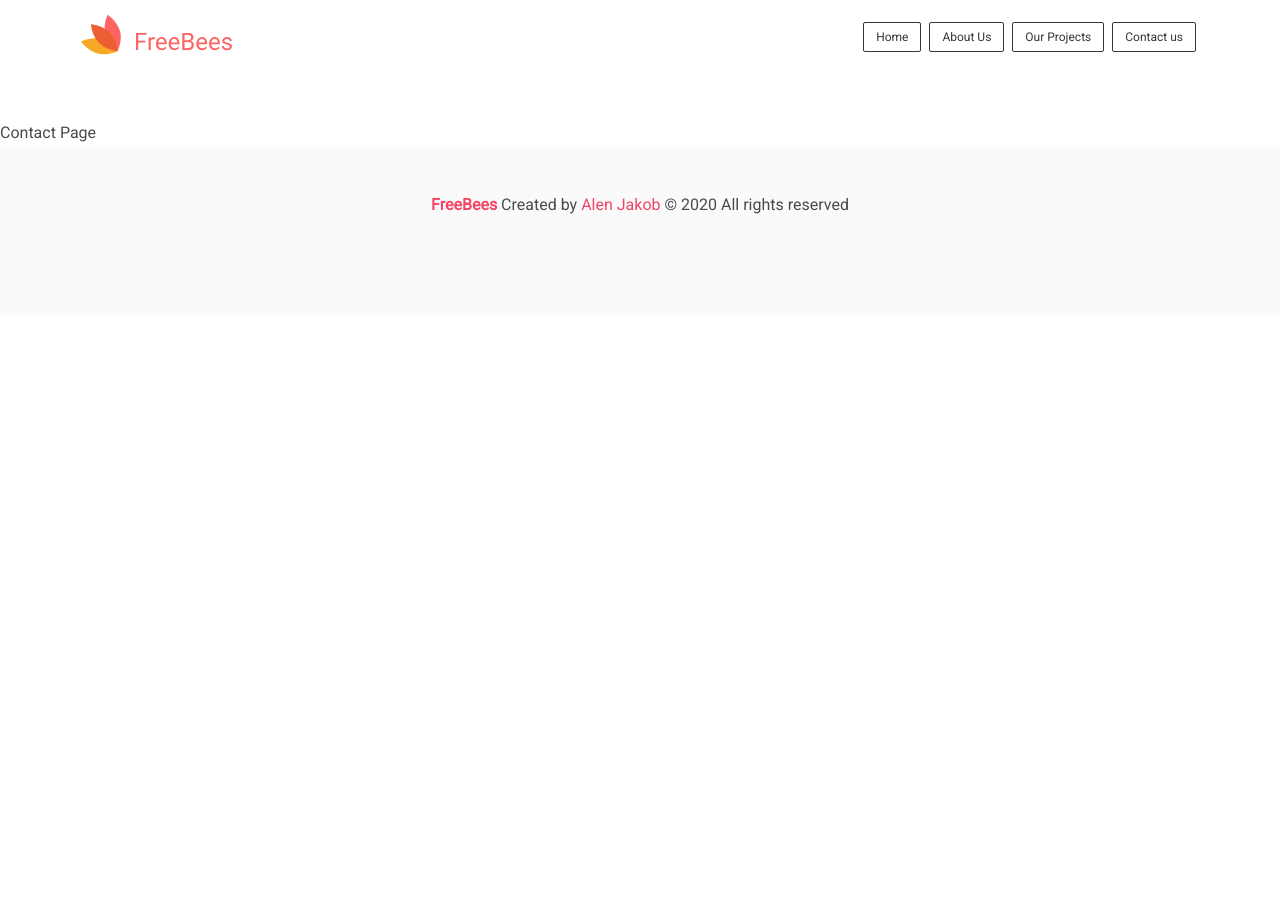
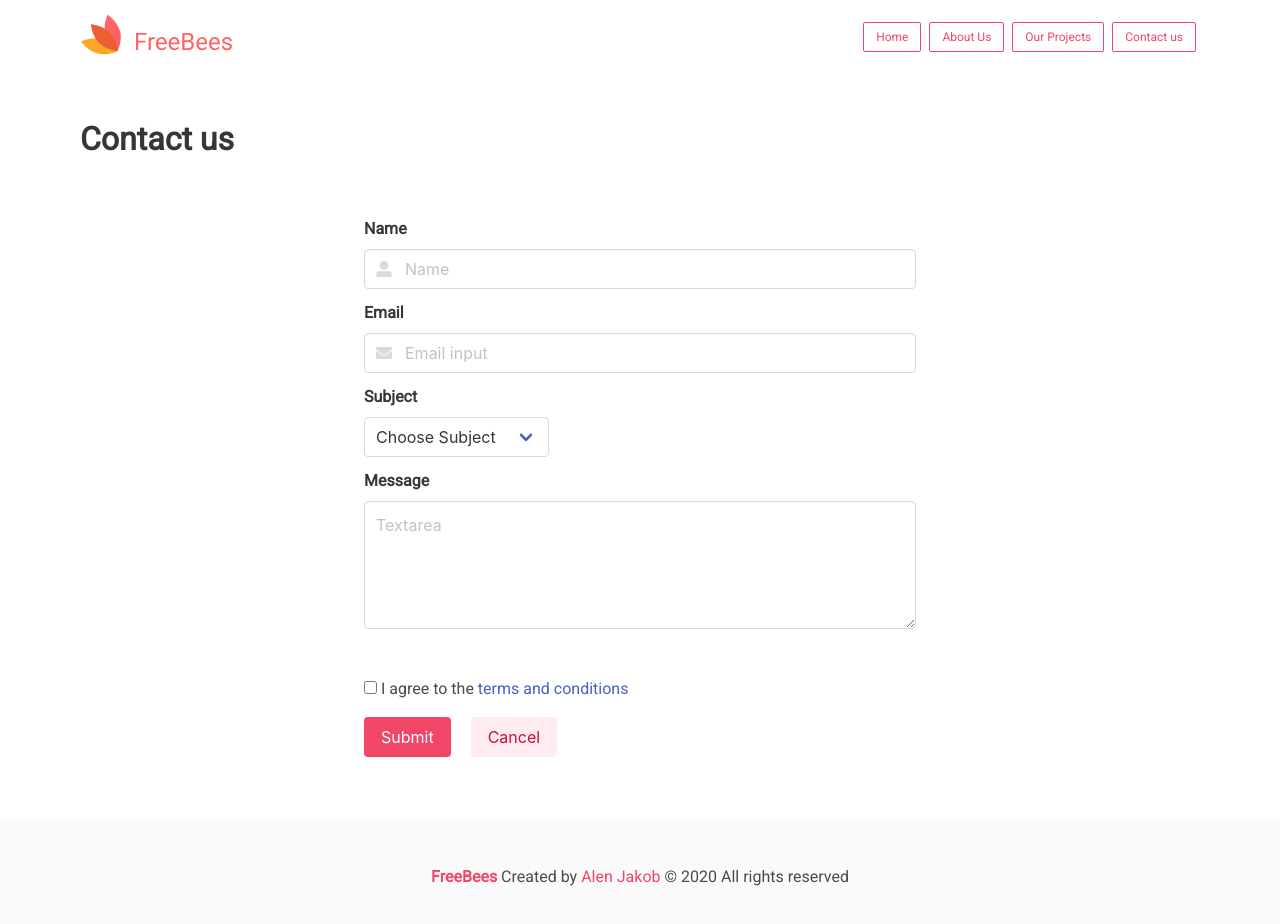
Before and after one commit to AlenJakob/frelance-web, a Vue app: page /contact in a window 1280 px wide. Shown: the top 924 px of the page. Before the commit the page ends 800 px from the top, so only its background shows below. Built offline with nearby package versions, Linux system fonts and the light colour scheme.

Commit message:
added form to contact page

```diff
--- a/src/components/Nav.vue
+++ b/src/components/Nav.vue
@@ -1,5 +1,9 @@
 <template>
-  <nav class="container navbar mb-6 " role="navigation" aria-label="main navigation">
+  <nav
+    class="container navbar mb-6 "
+    role="navigation"
+    aria-label="main navigation"
+  >
     <div class="navbar-brand">
       <router-link class="navbar-item" to="/">
         <logo />
@@ -22,10 +26,26 @@
     <div class="navbar-menu">
       <div class="navbar-end">
         <div class="navbar-item buttons">
-          <router-link to="/home" class="navbar-item is-dark is-outlined button is-small">Home</router-link>
-          <router-link to="/about" class="navbar-item is-dark is-outlined button is-small">About Us</router-link>
-          <router-link to="/projects" class="navbar-item is-dark is-outlined button is-small">Our Projects</router-link>
-          <router-link to="/contact" class="navbar-item is-dark is-outlined button is-small">Contact us</router-link>
+          <router-link
+            to="/home"
+            class="navbar-item is-danger is-outlined button is-small"
+            >Home</router-link
+          >
+          <router-link
+            to="/about"
+            class="is-big navbar-item is-danger is-outlined button is-small"
+            >About Us</router-link
+          >
+          <router-link
+            to="/projects"
+            class="navbar-item is-danger is-outlined button is-small"
+            >Our Projects</router-link
+          >
+          <router-link
+            to="/contact"
+            class="navbar-item is-danger is-outlined button is-small"
+            >Contact us</router-link
+          >
         </div>
       </div>
     </div>
@@ -47,10 +67,27 @@ export default {
 </script>
 
 <style>
-.button.is-dark.is-outlined:last-child {
-  margin-right: 0.5rem;
-}
 .menu-show {
   display: block !important;
 }
+@media only screen and (max-width: 600px) {
+  .navbar-item.buttons a {
+    max-width: 210px;
+    margin: 0.5rem auto;
+  }
+  .navbar-item {
+    display: flex;
+    justify-content: center;
+    align-items: center;
+  }
+  .buttons .button:not(:last-child):not(.is-fullwidth) {
+  margin-right: auto !important;
+}
+}
+@media only screen and (min-width: 600px){
+.button:last-child{
+  margin-right: 0.5rem!important;
+}
+}
+
 </style>
--- /dev/null
+++ b/src/components/Projects/CardProject.vue
@@ -0,0 +1,43 @@
+<template>
+  <div class="card is-4 column">
+    <div class="card-image">
+      <figure class="image is-4by3">
+        <img
+          src="https://bulma.io/images/placeholders/1280x960.png"
+          alt="Placeholder image"
+        />
+      </figure>
+    </div>
+    <div class="card-content">
+      <div class="media">
+        <div class="media-left">
+          <figure class="image is-48x48">
+            <img
+              src="https://bulma.io/images/placeholders/96x96.png"
+              alt="Placeholder image"
+            />
+          </figure>
+        </div>
+        <div class="media-content">
+          <p class="title is-4">John Smith</p>
+          <p class="subtitle is-6">@johnsmith</p>
+        </div>
+      </div>
+
+      <div class="content">
+        Lorem ipsum dolor sit amet, consectetur adipiscing elit. Phasellus nec
+        iaculis mauris. <a>@bulmaio</a>. <a href="#">#css</a>
+        <a href="#">#responsive</a>
+        <br />
+        <time datetime="2016-1-1">11:09 PM - 1 Jan 2016</time>
+      </div>
+    </div>
+  </div>
+</template>
+
+<script>
+export default {};
+</script>
+
+<style>
+</style>
--- a/src/views/About.vue
+++ b/src/views/About.vue
@@ -1,6 +1,6 @@
 <template>
   <div class="about container">
-    <h1 class="title">About us</h1>
+    <h1 class="title ml-4">About us</h1>
     <Article />
   </div>
 </template>
--- a/src/views/Contact.vue
+++ b/src/views/Contact.vue
@@ -1,15 +1,74 @@
 <template>
-  <div>
-      <h1>Contact Page</h1>
+  <div class="container">
+    <h1 class="title ml-4">Contact us</h1>
+    <form action="POST" class="container column is-6 mt-6 mb-6">
+      <div class="field ">
+        <label class="label">Name</label>
+        <div class="control has-icons-left">
+          <input class="input" type="text" placeholder="Name" />
+          <span class="icon is-small is-left">
+            <i class="fas fa-user-alt"></i>
+          </span>
+        </div>
+      </div>
+
+      <div class="field">
+        <label class="label">Email</label>
+        <div class="control has-icons-left ">
+          <input class="input" type="email" placeholder="Email input" />
+          <span class="icon is-small is-left">
+            <i class="fas fa-envelope"></i>
+          </span>
+        </div>
+      </div>
+
+      <div class="field">
+        <label class="label">Subject</label>
+        <div class="control">
+          <div class="select">
+            <select>
+              <option>Choose Subject</option>
+              <option>Personal Website</option>
+              <option>Landing Page</option>
+              <option>Fix Bugs</option>
+              <option>Cooperation</option>
+              <option>Other Question</option>
+            </select>
+          </div>
+        </div>
+      </div>
+
+      <div class="field">
+        <label class="label">Message</label>
+        <div class="control">
+          <textarea class="textarea" placeholder="Textarea"></textarea>
+        </div>
+      </div>
+
+      <div class="field mt-6 mb-4">
+        <div class="control">
+          <label class="checkbox">
+            <input type="checkbox" />
+            I agree to the <a href="#">terms and conditions</a>
+          </label>
+        </div>
+      </div>
+
+      <div class="field is-grouped">
+        <div class="control">
+          <button type="submit" class="button is-danger">Submit</button>
+        </div>
+        <div class="control">
+          <button class="button is-danger is-light">Cancel</button>
+        </div>
+      </div>
+    </form>
   </div>
 </template>
 
 <script>
-export default {
-
-}
+export default {};
 </script>
 
 <style>
-
 </style>
--- a/src/views/Home.vue
+++ b/src/views/Home.vue
@@ -5,7 +5,7 @@
       <Card v-for="offer in offerPackages" :key="offer.stars" :offer="offer" :color="offer.color" />
     </div>
     <div class="columns">
-      <Brands />
+      <userTrustUs />
     </div>
   </div>
 </template>
@@ -16,12 +16,12 @@
 
 import SectionEarth from "@/components/SectionEarth";
 import Card from "@/components/Card";
-import Brands from "@/components/Brands";
+import userTrustUs from "@/components/userTrustUs";
 export default {
   components: {
     SectionEarth,
     Card,
-    Brands
+    userTrustUs
   },
   data() {
     return {
--- a/src/views/Projects.vue
+++ b/src/views/Projects.vue
@@ -1,15 +1,18 @@
 <template>
-  <div>
-      <h1>Project Page</h1>
+  <div class="container columns">
+    <h1>Project Page</h1>
+    <CardProject class="is-4 column" />
   </div>
 </template>
 
 <script>
+import CardProject from "../components/Projects/CardProject";
 export default {
-
-}
+  components: {
+    CardProject
+  }
+};
 </script>
 
 <style>
-
 </style>
```
Also changed, not shown: src/assets/db/projects.json (added, +23 -0 lines), src/components/Article.vue (+7 -3 lines), src/components/userTrustUs.vue (renamed from src/components/Brands.vue, +14 -9 lines).
